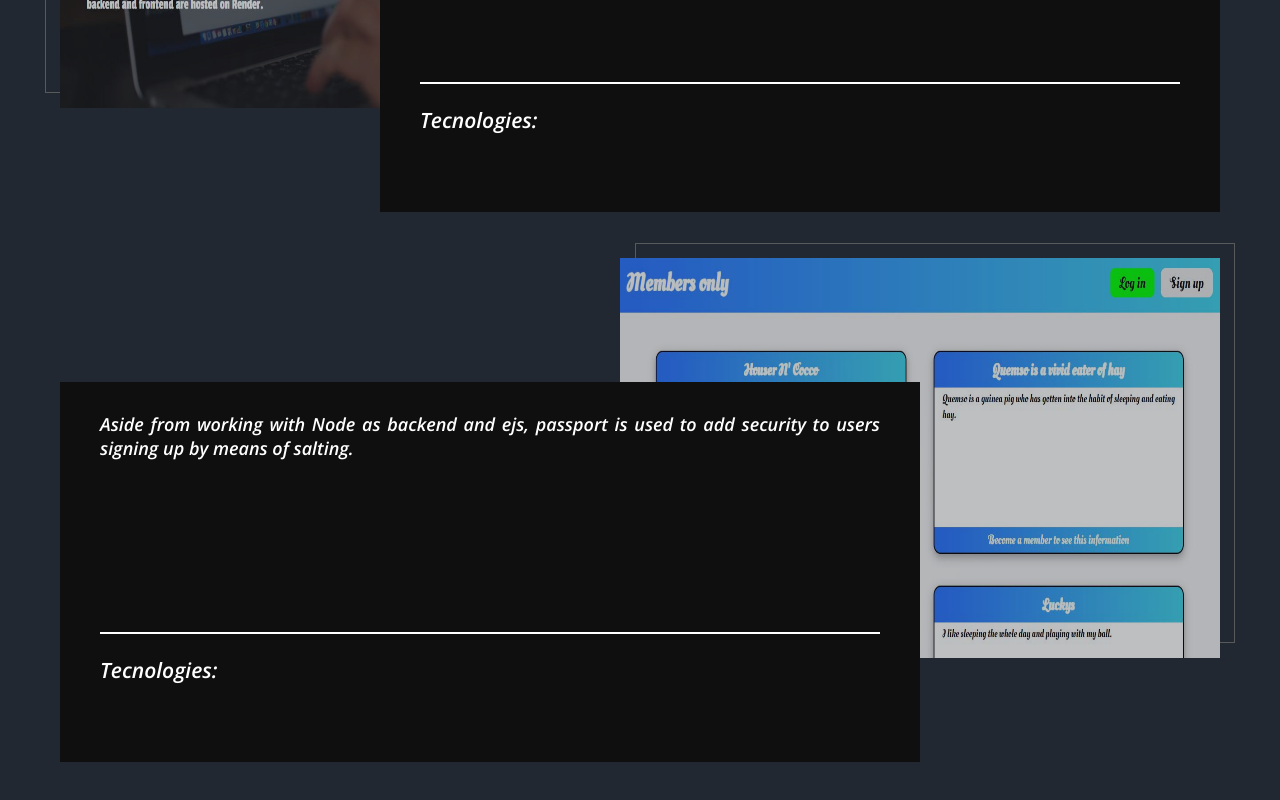
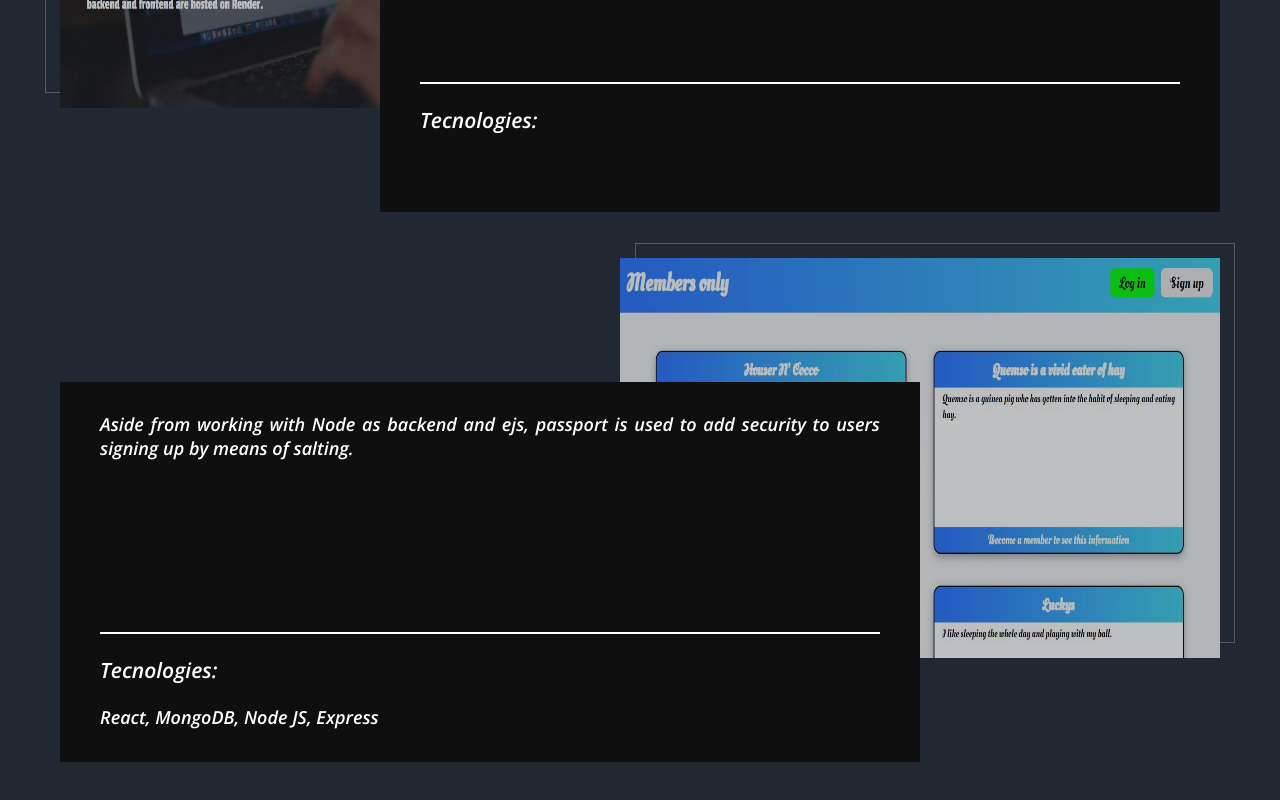
Before and after one commit to Houser97/Portfolio, a React (Create React App) app: page / in a window 1280 px wide. Shown: the part 1802-2602 px from the top of the page. Built offline with nearby package versions, Linux system fonts and the light colour scheme.

Commit message:
Add technologies prop

```diff
--- a/src/components/ProjectCard.js
+++ b/src/components/ProjectCard.js
@@ -1,7 +1,7 @@
 import React from 'react'
 import '../styles/ProjectCard.css'
 
-const ProjectCard = ({reversed, image, description}) => {
+const ProjectCard = ({reversed, image, description, technologies}) => {
   return (
     <div className='app__project-card'>
         {!reversed ?
@@ -24,7 +24,9 @@ const ProjectCard = ({reversed, image, description}) => {
                     {description}
                     <div className='tecnologies-project'>
                         <h3>Tecnologies:</h3>
-                        <div className='tecnologies-list'></div>
+                        <div className='tecnologies-list'>
+                            React, MongoDB, Node JS, Express
+                        </div>
                     </div>
                 </div>
                 <div className='project-img-container-reversed project-img-container-commun'>
```
